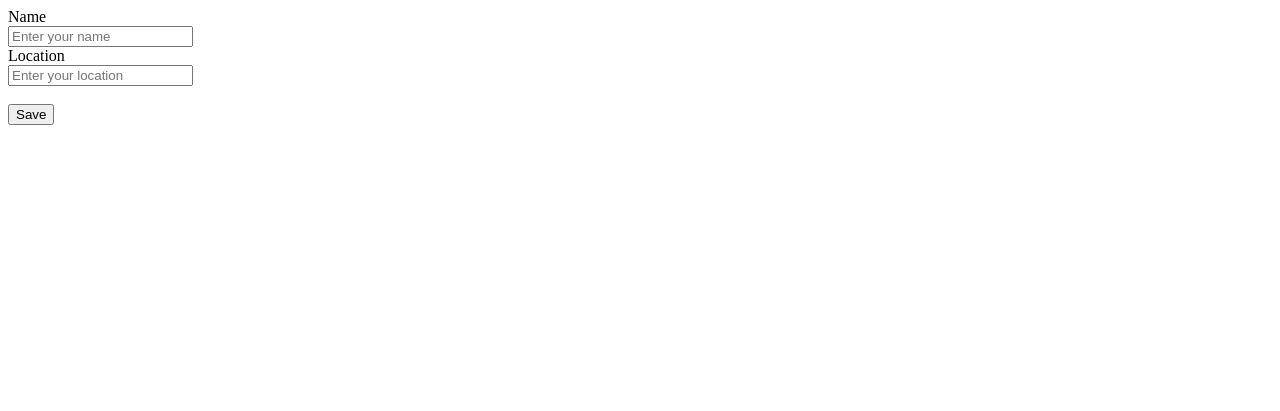
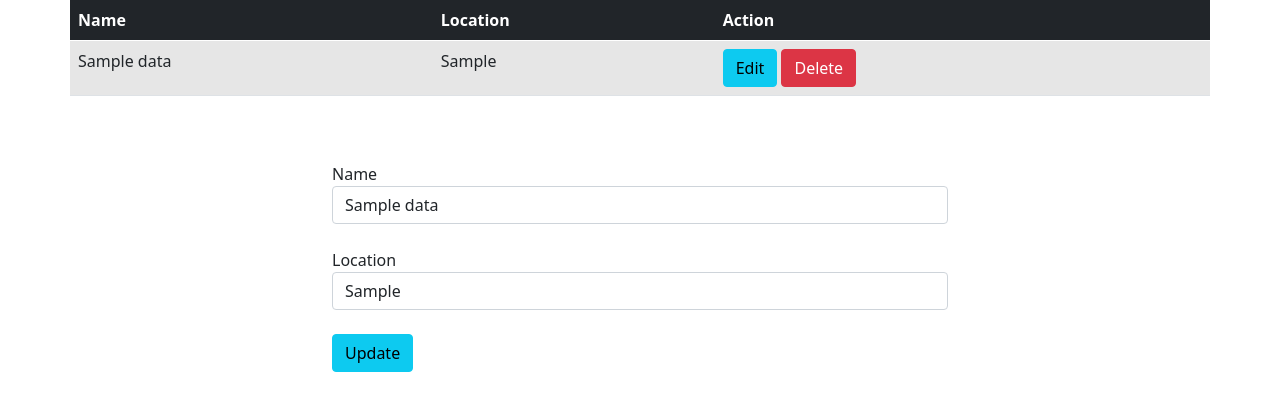
Before and after one commit to lifeofdekisugi/collageProject, a PHP site: page /web-dev-project/index.php?edit=1 in a window 1280 px wide. Shown: the top 411 px of the page. Run offline with PHP 8.4, Linux system fonts and the light colour scheme; tables that the repository leaves empty or names only in its code hold one stand-in row (values such as "Sample post"); some libraries are stand-ins or nearby versions.

Commit message:
Update 08/08/22

```diff
--- a/web-dev-project/index.php
+++ b/web-dev-project/index.php
@@ -1,32 +1,102 @@
+<!DOCTYPE html>
 <html>
 <head>
     <title>Home</title>
-</head>
+    <!-- Bootstrap CSS -->
+    <link href="https://cdn.jsdelivr.net/npm/bootstrap@5.0.2/dist/css/bootstrap.min.css" rel="stylesheet"
+        integrity="sha384-EVSTQN3/azprG1Anm3QDgpJLIm9Nao0Yz1ztcQTwFspd3yD65VohhpuuCOmLASjC"
+        crossorigin="anonymous">
+
+    <link href="https://cdn.jsdelivr.net/npm/bootstrap@5.0.0-beta1/dist/css/bootstrap.min.css"
+    rel="stylesheet" integrity="sha384-giJF6kkoqNQ00vy+HMDP7azOuL0xtbfIcaT9wjKHr8RbDVddVHyTfAAsrekwKmP1"
+    crossorigin="anonymous">
+
+<head>
 <body>
 
+<div class="container">
+
+
+    <?php require_once 'process.php'; ?>
 
     <?php
-	require_once 'process.php';
+
+        $mysqli = new mysqli('localhost', 'root', '', 'practice') or die(mysqli_error($mysqli));
+        $result = $mysqli->query("SELECT * FROM data") or die(mysqli_error($mysqli));
+
+        //pre_r($result);
+        //pre_r($result->fetch_assoc());
     ?>
+
+    <div class="row justify-content-center">
+
+        <table class="table table-striped">
+            <thead class="table-dark">
+                <th>Name</th>
+                <th>Location</th>
+                <th colspan="2">Action</th>
+            </thead>
+
+        <?php
+            while($row = $result->fetch_assoc()): ?>
+                <tr>
+                    <td> <?php echo $row['name']?> </td>
+                    <td> <?php echo $row['location']?> </td>
+                    <td>
+                        <a href="index.php?edit=<?php echo $row['id']?>"class="btn btn-info">Edit</a>
+                        <a href="process.php?delete=<?php echo $row['id']?>"class="btn btn-danger">Delete</a>
+                    </td>
+                </tr>
+
+        <?php endwhile ?>
+        </table>
+
+    </div>
+
+    <?php
+        function pre_r( $array ) {
+            echo '<pre>';
+            print_r($array);
+            echo '</pre>';
+        }
+
+    ?>
+
+    <div class="row justify-content-center"
+        style=
+        "margin-top:50px;
+        padding-left:250px;
+        padding-right:250px;">
+
         <form action="process.php" method="POST">
+            <input type="hidden" name="id" value="<?php echo $id; ?>">
 
+            <div class="form-group">
                 <label>Name</label>
-	<br>
+                <input type="text" name="name" class="form-control" value="<?php echo $name; ?>" placeholder="Enter Your Name"><br/>
+            </div>
 
-	<input type="text" name="name" placeholder="Enter your name">
-	<br>
+            <div class="form-group">
+                <label>Location</label>
+                <input type="text" name="location" class="form-control" value="<?php echo $location; ?>" placeholder="Enter Your Location"><br/>
+            </div>
 
-	<label>Location</label>
-	<br>
-
-	<input type="text" name="location" placeholder="Enter your location">
-	<br>
-	<br>
-
-	<button type="submit" name="save">Save</button>
+            <div class="form-group">
+                <?php if ($update == true): ?>
+                    <button type="submit" name="update" class="btn btn-info">Update</button>
+                <?php else : ?>
+                    <button type="submit" name="save" class="btn btn-primary">Save</button>
+                <?php endif; ?>
+            </div>
+        </form>
+    </div>
 
 
+        <!-- Bootstrap JS -->
+        <script src="https://code.jquery.com/jquery-3.2.1.slim.min.js" integrity="sha384-KJ3o2DKtIkvYIK3UENzmM7KCkRr/rE9/Qpg6aAZGJwFDMVNA/GpGFF93hXpG5KkN" crossorigin="anonymous"></script>
+    <script src="https://cdn.jsdelivr.net/npm/popper.js@1.12.9/dist/umd/popper.min.js" integrity="sha384-ApNbgh9B+Y1QKtv3Rn7W3mgPxhU9K/ScQsAP7hUibX39j7fakFPskvXusvfa0b4Q" crossorigin="anonymous"></script>
+    <script src="https://cdn.jsdelivr.net/npm/bootstrap@4.0.0/dist/js/bootstrap.min.js" integrity="sha384-JZR6Spejh4U02d8jOt6vLEHfe/JQGiRRSQQxSfFWpi1MquVdAyjUar5+76PVCmYl" crossorigin="anonymous"></script>
 
-</form>
-
-</body>
+</div>
+<body>
+<html>
--- a/web-dev-project/process.php
+++ b/web-dev-project/process.php
@@ -1,19 +1,52 @@
 <?php
 
-$mysqli = new mysqli('localhost', 'root', '', 'data') or die(mysql_error($mysqli));
+$mysqli = new mysqli('localhost', 'root', '', 'practice') or die(mysqli_error($mysqli));
+$name = "";
+$location = "";
+$update = false;
+$id = 0;
 
 
-if (isset($_POST['save'])) {
 
+if (isset($_POST['save'])){
 
     $name = $_POST['name'];
     $location = $_POST['location'];
 
-	$mysqli->query("INSERT INTO data(name, location) VALUES ('$name' ,'$location')") or die($mysqli->error);
+    $mysqli->query("INSERT INTO data (name, location) VALUES('$name', '$location')") or die($mysqli->error);
+
+    header("location: index.php");
+
 }
 
+if (isset($_GET['delete'])){
 
+    $id = $_GET['delete'];
+    $mysqli->query("DELETE FROM data WHERE id=$id") or die($mysqli->error);
 
+    header("location: index.php");
+}
 
+if (isset($_GET['edit'])){
+
+    $id = $_GET['edit'];
+    $result = $mysqli->query("SELECT * FROM data WHERE id=$id") or die($mysqli->error);
+    $update = true;
+    $row = $result->fetch_array();
+
+    $name = $row['name'];
+    $location = $row['location'];
+}
+
+if (isset($_POST['update'])){
+
+    $id = $_POST['id'];
+    $name = $_POST['name'];
+    $location = $_POST['location'];
+
+    $mysqli->query("UPDATE data SET name='$name', location='$location' WHERE id=$id") or die($mysqli->error);
+
+    header("location: index.php");
+}
 
 ?>
```
Lines whose indentation alone changed are shown as unchanged.
